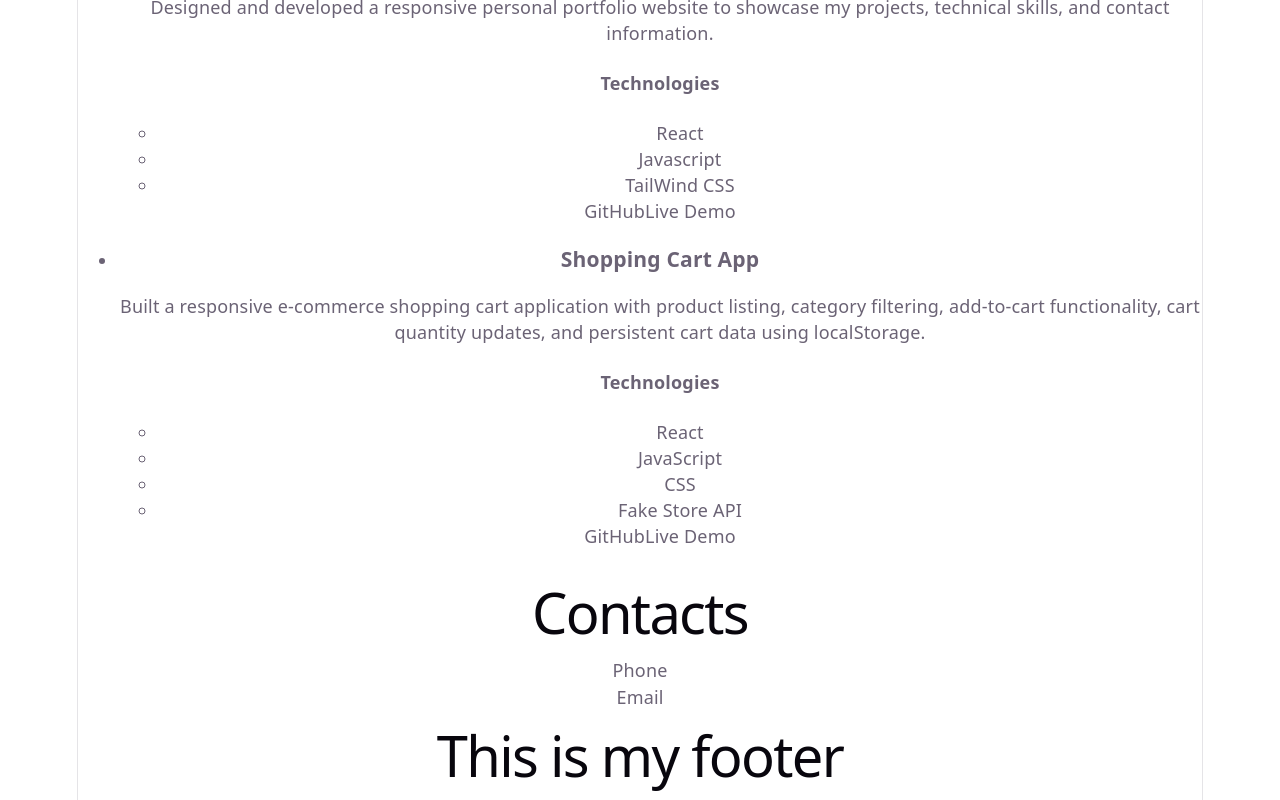
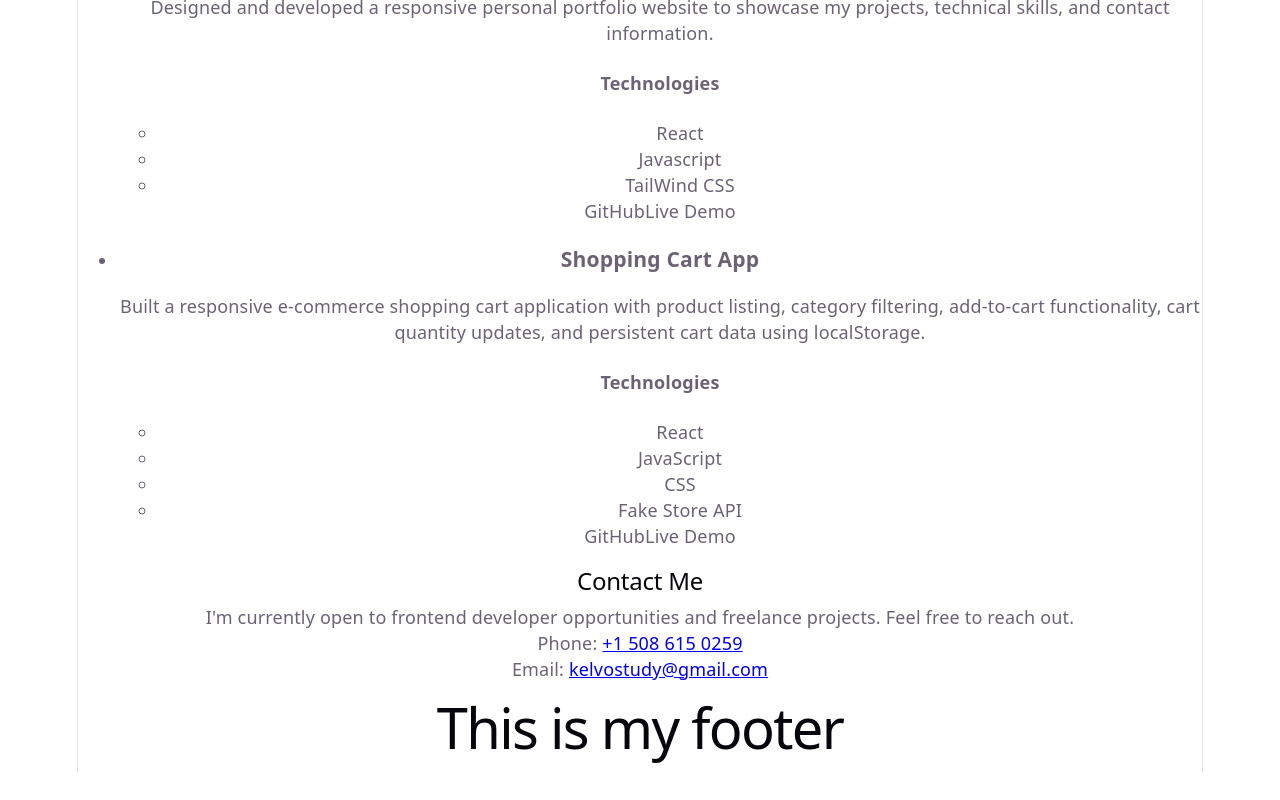
Before and after one commit to Mankelvo/personal-portfolio, a React (Vite) app: page / in a window 1280 px wide. Shown: the part 1244-2044 px from the top of the page. After the commit the page ends 2016 px from the top, so only its background shows below. Built offline with nearby package versions, Linux system fonts and the light colour scheme.

Commit message:
update Contant section content

```diff
--- a/src/components/sections/Contact.jsx
+++ b/src/components/sections/Contact.jsx
@@ -1,11 +1,12 @@
 function Contact(){
     return (
 
-        <>
-        <h1>Contacts</h1>
-        <p>Phone</p>
-        <p>Email</p>
-    </>
+        <section>
+        <h2>Contact Me</h2>
+        <p>I'm currently open to frontend developer opportunities and freelance projects. Feel free to reach out.</p>
+        <p>Phone: <a href="tel:+15086150259">+1 508 615 0259</a></p>
+        <p>Email: <a href="mailto:kelvostudy@gmail.com">kelvostudy@gmail.com</a></p>
+    </section>
     )
 }
 
```
